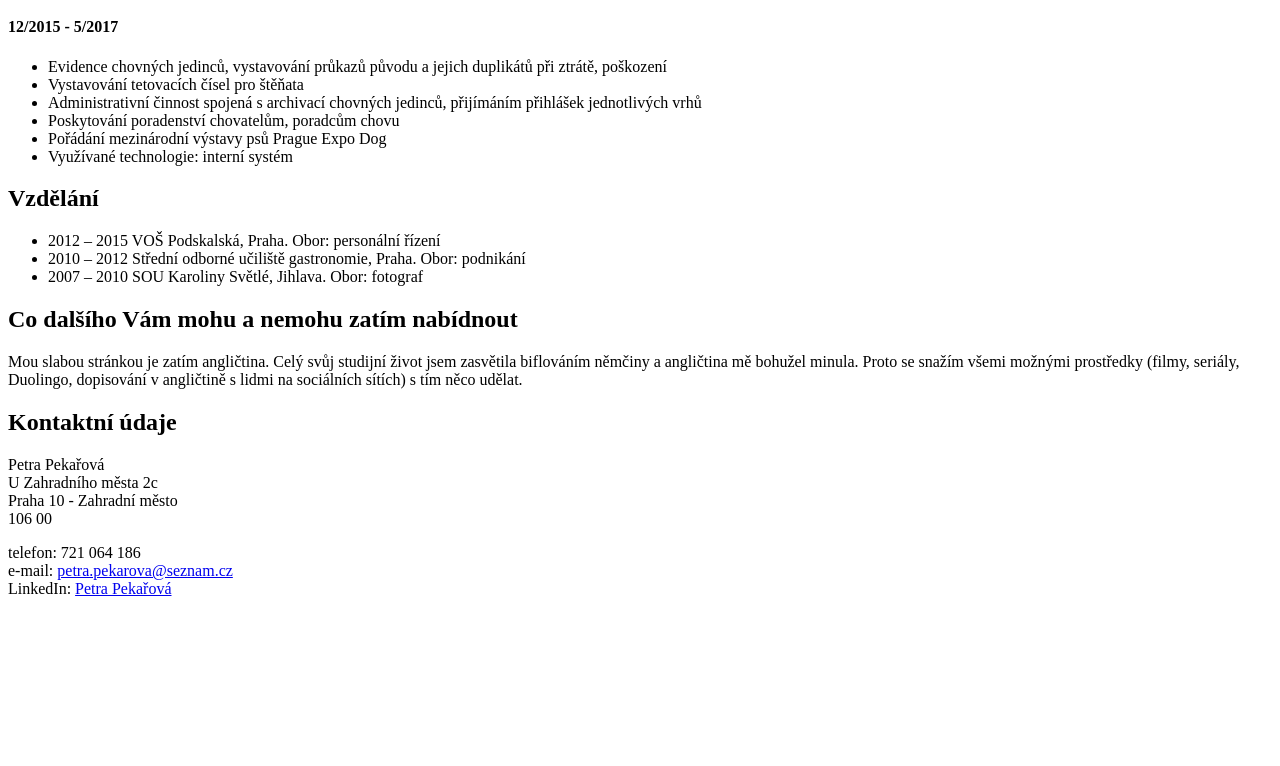
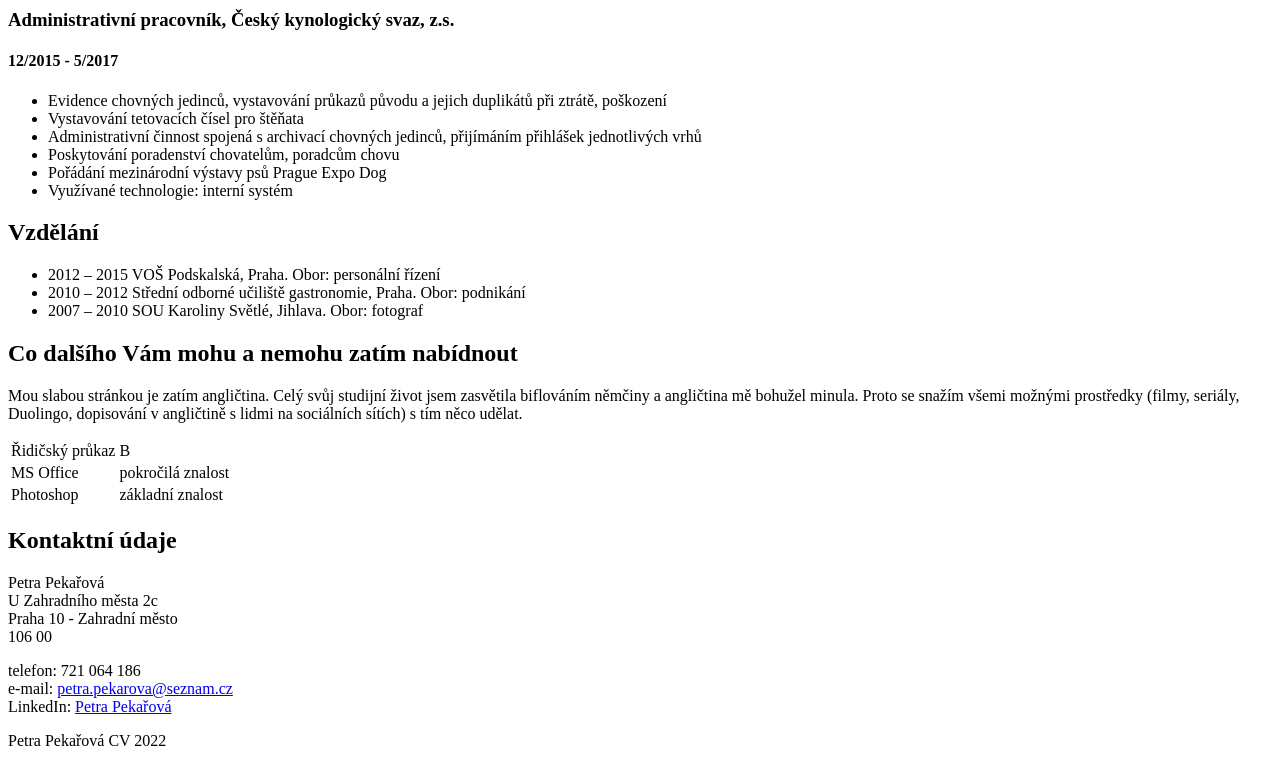
Before and after one commit to PetraPek/prvni-ukol-CV, a plain HTML site: page index.html in a window 1280 px wide. Shown: the part 1459-2225 px from the top of the page. Before the commit the page ends 2073 px from the top, so only its background shows below. Drawn offline with Linux system fonts and the light colour scheme.

Commit message:
Dokončení HTML

```diff
--- a/index.html
+++ b/index.html
@@ -4,13 +4,14 @@
     <meta charset="UTF-8">
     <meta http-equiv="X-UA-Compatible" content="IE=edge">
     <meta name="viewport" content="width=device-width, initial-scale=1.0">
-    <title>Document</title>
+    <title>Petra Pekařová CV</title>
 </head>
 <body>
 <!--úvod-->
+<header>
 <h1>Petra Pekařová</h1>
 <img src="fotografie/IMG_20200707_164627.jpg" alt="Petra Pekařová">
-
+</header>
 
 <!--Menu-->
 <ul>
@@ -22,18 +23,21 @@
 </ul>
 
 <!-- Sekce O mně-->
+<section><
 <h2>O mně</h2>
 
 <p>Vystudovaná fotografka, nadšená gamerka, IT recruiterka, která zatoužila po profesní změně.</p>
 
 <p>Proč jsem se odhodlala ke změně kariéry? Stejně jako pro většinu žen byl i pro mě IT obor hodně velké sci-fi.
-Ano, důležité je, že je tam to bylo. Díky Czechitas a různým absolvovaným základním kurzům jsem poznala, že IT je dostupné všem, kteří mají
-vůli a chuť se naučit něco nového.</p>
+Ano, důležité je, že je tam to <strong>bylo</strong>. Díky Czechitas a různým absolvovaným základním kurzům jsem poznala, že IT je dostupné
+všem, kteří mají vůli a chuť se naučit něco nového.</p>
 
 <p>Ačkoli mě práce v HR baví, cítím, že to není úplně to pravé. Proto jsem se rozhodla pro změnu, která ač me bude stát velké úsilí
 a spoustu času, tak věřím, že to bude stát za to.</p>
+</section>
 
 <!--Sekce Praxe-->
+<section>
 <h2>Praxe</h2>
 <h3>IT Recruiter, teamIT s.r.o.</h3>
 <h4>8/2021 - dosud</h4>
@@ -71,23 +75,45 @@ a spoustu času, tak věřím, že to bude stát za to.</p>
     <li>Pořádání mezinárodní výstavy psů Prague Expo Dog</li>
     <li>Využívané technologie: interní systém</li>
 </ul>
-
+</section>
 
 <!-- Sekce Vzdělání-->
+<section>
 <h2>Vzdělání</h2>
 <ul>
 <li>2012 – 2015	VOŠ Podskalská, Praha. Obor: personální řízení</li>
 <li>2010 – 2012	Střední odborné učiliště gastronomie, Praha. Obor: podnikání</li>
 <li>2007 – 2010	SOU Karoliny Světlé, Jihlava. Obor: fotograf</li>
 </ul>
+</section>
 
 <!--Sekce Znalosti, dovednosti, atd.-->
+<section>
 <h2>Co dalšího Vám mohu a nemohu zatím nabídnout</h2>
 <p>Mou slabou stránkou je zatím angličtina. Celý svůj studijní život jsem zasvětila biflováním němčiny a angličtina mě bohužel minula.
 Proto se snažím všemi možnými prostředky (filmy, seriály, Duolingo, dopisování v angličtině s lidmi na sociálních sítích)
 s tím něco udělat.</p>
 
+<table>
+    <tr>
+        <td>Řidičský průkaz</td>
+        <td>B</td>
+    </tr>
+    <tr>
+        <td>MS Office</td>
+        <td>pokročilá znalost</td>
+    </tr>
+    <tr>
+        <td>Photoshop</td>
+        <td>základní znalost</td>
+    </tr>
+
+
+</table>
+</section>
+
 <!--Sekce kontakt-->
+<section>
 <h2>Kontaktní údaje</h2>
 <p>
     Petra Pekařová<br>
@@ -101,8 +127,11 @@ s tím něco udělat.</p>
     e-mail: <a href="mailto:petra.pekarova@seznam.cz">petra.pekarova@seznam.cz</a><br>
     LinkedIn: <a href="https://www.linkedin.com/in/petra-peka%C5%99ov%C3%A1-b58998101/" target="_blank">Petra Pekařová</a>
 </p>
+</section>
 
-
+<footer>
+<p>Petra Pekařová CV 2022</p>
+</footer>
 
 
 
```
